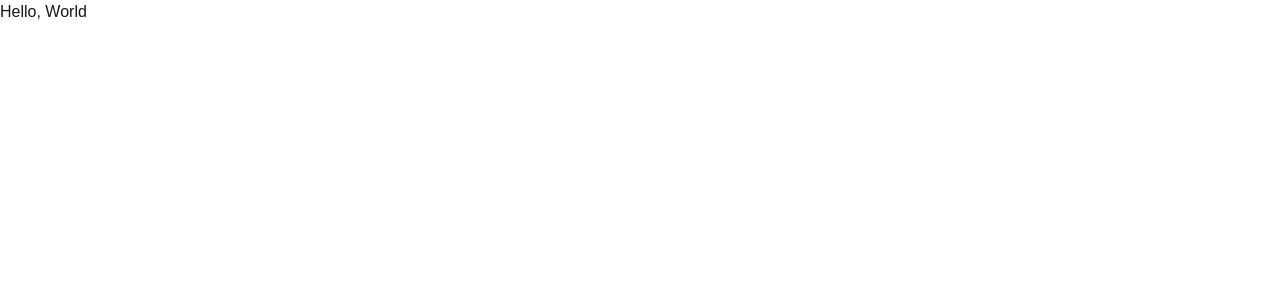
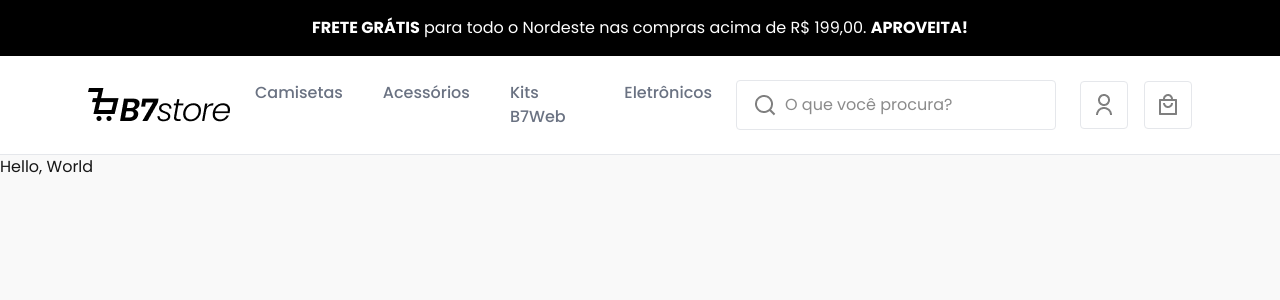
Before and after one commit to silvapedrodev/b7store-frontend, a Next.js app: page / in a window 1280 px wide. Shown: the top 300 px of the page. Built offline with nearby package versions, Linux system fonts and the light colour scheme.

Commit message:
feat(header): implement header structure and reusable components

```diff
--- /dev/null
+++ b/src/app/(site)/layout.tsx
@@ -0,0 +1,14 @@
+import { Header } from "@/components/layout/header";
+
+export default function SiteLayout({
+  children,
+}: Readonly<{
+  children: React.ReactNode;
+}>) {
+  return (
+    <div>
+      <Header />
+      { children }
+    </div>
+  );
+}
--- a/src/app/globals.css
+++ b/src/app/globals.css
@@ -1,7 +1,7 @@
 @import "tailwindcss";
 
 :root {
-  --background: #ffffff;
+  --background: #F9F9F9;
   --foreground: #171717;
 }
 
@@ -15,5 +15,5 @@
 body {
   background: var(--background);
   color: var(--foreground);
-  font-family: Arial, Helvetica, sans-serif;
+  font-family: "Poppins", sans-serif;
 }
--- a/src/app/layout.tsx
+++ b/src/app/layout.tsx
@@ -1,5 +1,12 @@
 import type { Metadata } from "next";
+import { Poppins } from 'next/font/google'
 import "./globals.css";
+
+const poppins = Poppins({
+  subsets: ['latin'],
+  weight: ['400', '500', '700'],
+  style: ['normal', 'italic']
+});
 
 export const metadata: Metadata = {
   title: "B7Store",
@@ -12,9 +19,9 @@ export default function RootLayout({
 }>) {
   return (
     <html
-      lang="pt-br"
+      lang="pt-BR"
     >
-      <body className="min-h-full flex flex-col">{children}</body>
+      <body className={poppins.className}>{children}</body>
     </html>
   );
 }
--- /dev/null
+++ b/src/components/layout/header-icon.tsx
@@ -0,0 +1,34 @@
+import Image from "next/image"
+
+type Props = {
+  src: string;
+  alt: string;
+  selected?: boolean;
+  srcSelected?: string;
+}
+
+export const HeaderIcon = ({ src, alt, selected, srcSelected }: Props) => {
+  return (
+    <div className={`size-12 border border-gray-200 rounded-sm flex justify-center items-center ${selected ? 'bg-blue-600' : 'hover:bg-gray-100 '}`}>
+      {!selected &&
+        <Image
+          src={src}
+          alt={alt}
+          width={24}
+          height={24}
+          className="size-6"
+        />
+      }
+      {selected && srcSelected &&
+        <Image
+          src={srcSelected}
+          alt={alt}
+          width={24}
+          height={24}
+          className="size-6"
+        />
+      }
+
+    </div>
+  )
+}
--- /dev/null
+++ b/src/components/layout/header-search.tsx
@@ -0,0 +1,9 @@
+export const HeaderSearch = () => {
+  return (
+    <input
+      type="search"
+      className="border border-gray-200 w-full pl-12 px-4 py-3 rounded-sm outline-none bg-[url('/assets/ui/search.png')] bg-no-repeat bg-position-[16px_50%] bg-size-[24px]"
+      placeholder="O que você procura?"
+    />
+  );
+}
--- /dev/null
+++ b/src/components/layout/header.tsx
@@ -0,0 +1,101 @@
+"use client"
+
+import Image from "next/image"
+import { HeaderIcon } from "./header-icon"
+import Link from "next/link"
+import { useState } from "react"
+import { HeaderSearch } from "./header-search"
+
+type MenuItem = {
+  label: string;
+  href: string;
+}
+
+export function Header() {
+  const menu: MenuItem[] = [
+    { label: 'Camisetas', href: '/categories/camisetas' },
+    { label: 'Acessórios', href: '/categories/acessorios' },
+    { label: 'Kits B7Web', href: '/categories/kits' },
+    { label: 'Eletrônicos', href: '/categories/eletronicos' },
+  ]
+
+  const [menuOpened, setMenuOpened] = useState(false);
+
+  return (
+    <header className="bg-white border-b border-gray-200">
+      <div className="bg-black text-white text-center p-4">
+        <strong>FRETE GRÁTIS</strong> para todo o Nordeste nas compras acima de R$ 199,00. <strong>APROVEITA!</strong>
+      </div>
+      <div className="w-full max-w-6xl mx-auto p-6">
+        <div className="flex items-center">
+          <div>
+            <Link href={'/'}>
+              <Image
+                src="/assets/ui/logo-black.png"
+                alt="B7Store"
+                width={120}
+                height={50}
+                className="w-full"
+              />
+            </Link>
+          </div>
+          <div className="flex-1">
+            <div className="w-full hidden md:flex items-center px-6 gap-6">
+              <div className="flex-1 items-center">
+                <ul className="flex gap-10 font-medium text-gray-500">
+                  {menu.map(item => (
+                    <li key={item.label} >
+                      <Link href={item.href}>
+                        {item.label}
+                      </Link>
+                    </li>
+                  ))}
+                </ul>
+              </div>
+              <div className="w-80">
+                <HeaderSearch />
+              </div>
+            </div>
+          </div>
+          <div className="flex gap-4">
+            <Link href={'/my-orders'}>
+              <HeaderIcon src="/assets/ui/user-line.png" alt="Perfil" />
+            </Link>
+            <Link href={'/cart'}>
+              <HeaderIcon src="/assets/ui/shopping-bag-4-line.png" alt="Carrinho" />
+            </Link>
+            <div className="md:hidden" onClick={() => setMenuOpened(!menuOpened)}>
+              <HeaderIcon
+                src="/assets/ui/menu-line.png"
+                alt="Menu"
+                selected={menuOpened}
+                srcSelected="/assets/ui/menu-line-white.png"
+              />
+            </div>
+          </div>
+        </div>
+      </div>
+      {menuOpened &&
+        <div className="md:hidden pb-6">
+          {menu.map(item => (
+            <Link key={item.label} href={item.href}>
+              <div className="p-6 border-b border-gray-200 flex items-center justify-between">
+                <div className="font-medium text-lg text-gray-500">{item.label}</div>
+                <Image
+                  src={'/assets/ui/arrow-up-right.png'}
+                  alt="Ir a categoria"
+                  width={24}
+                  height={24}
+                  className="size-6"
+                />
+              </div>
+            </Link>
+          ))}
+        </div>
+      }
+      <div className="p-6 pt-0 md:hidden">
+        <HeaderSearch />
+      </div>
+    </header>
+  )
+}
```
Also changed, not shown: src/app/(site)/page.tsx (renamed from src/app/page.tsx).
